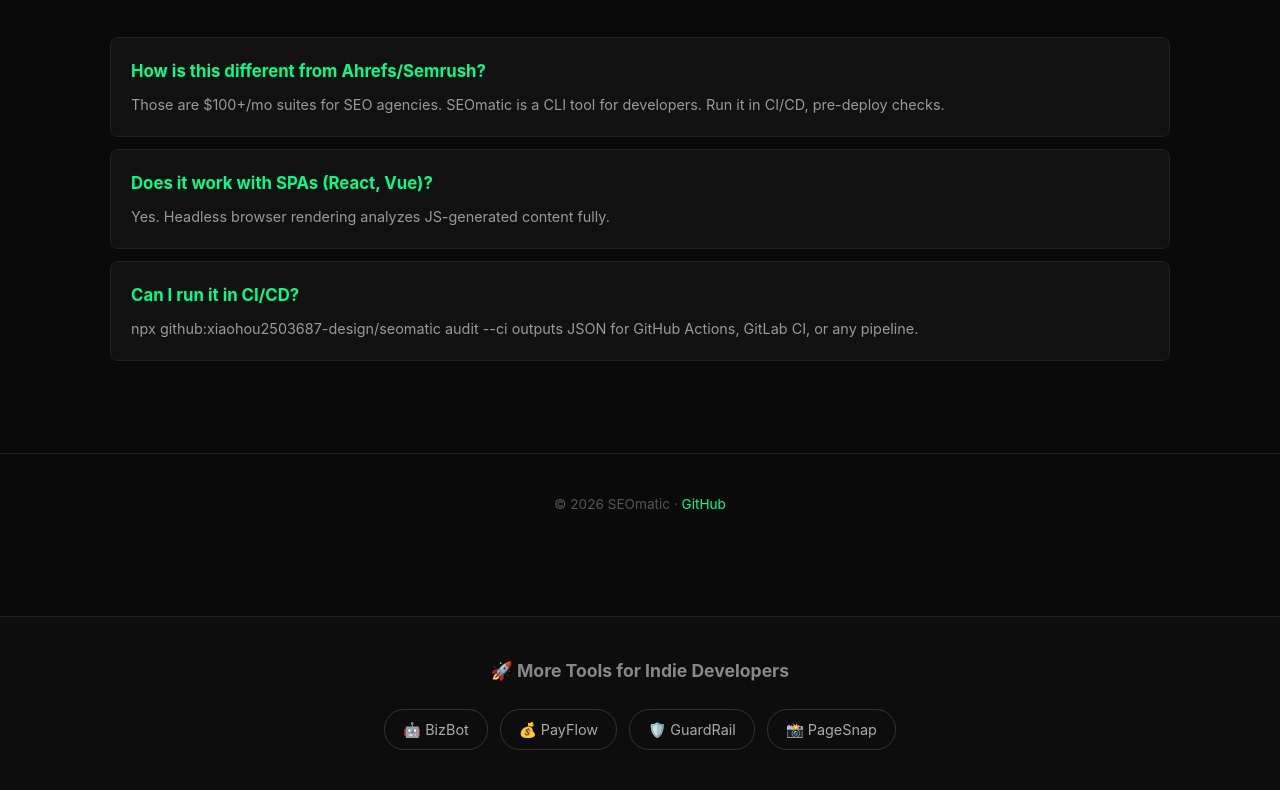
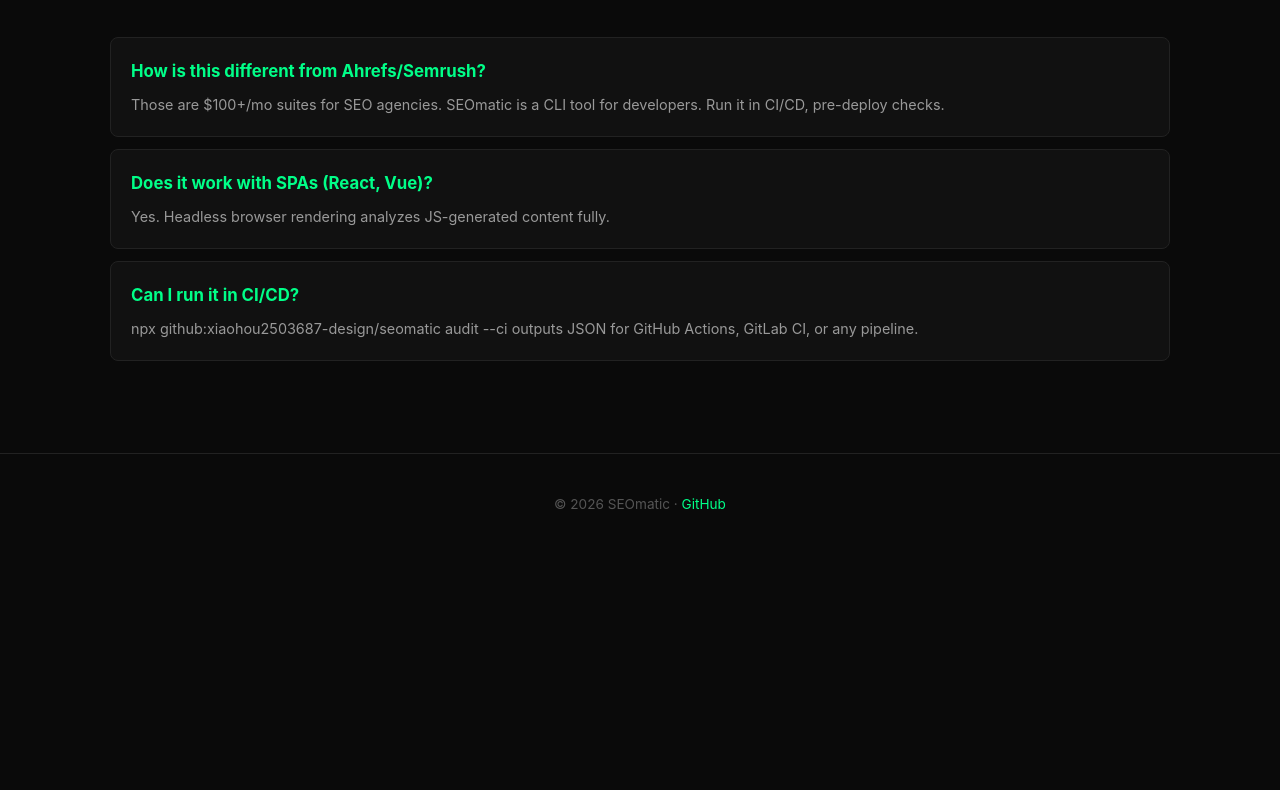
Before and after one commit to xiaohou2503687-design/seomatic, a website: page docs/index.html in a window 1280 px wide. Shown: the part 2331-3121 px from the top of the page. After the commit the page ends 2887 px from the top, so only its background shows below. Drawn offline with Linux system fonts and the light colour scheme.

```diff
--- a/docs/index.html
+++ b/docs/index.html
@@ -94,21 +94,4 @@
 </div></section>
 <footer><div class="container"><p>© 2026 SEOmatic · <a href="https://github.com/xiaohou2503687-design/seomatic">GitHub</a></p></div></footer>
 
-<!-- Cross-promo footer -->
-<style>
-.cross-promo { background:#0d0d0d; border-top:1px solid #222; padding:40px 20px; margin-top:60px; }
-.cross-promo h3 { text-align:center; color:#888; font-size:1.1em; margin-bottom:24px; }
-.cross-links { display:flex; flex-wrap:wrap; justify-content:center; gap:12px; max-width:900px; margin:0 auto; }
-.cross-link { display:inline-block; padding:8px 18px; border:1px solid #333; border-radius:20px; color:#aaa; text-decoration:none; font-size:.9em; transition:all .2s; }
-.cross-link:hover { border-color:#666; color:#fff; }
-</style>
-<div class="cross-promo">
-<h3>🚀 More Tools for Indie Developers</h3>
-<div class="cross-links">
-<a class='cross-link' href='https://xiaohou2503687-design.github.io/bizbot/'>🤖 BizBot</a>
-<a class='cross-link' href='https://xiaohou2503687-design.github.io/payflow/'>💰 PayFlow</a>
-<a class='cross-link' href='https://xiaohou2503687-design.github.io/guardrail/'>🛡️ GuardRail</a>
-<a class='cross-link' href='https://xiaohou2503687-design.github.io/pagesnap/'>📸 PageSnap</a>
-</div>
-</div>
-</body></html>
+</html>
```
